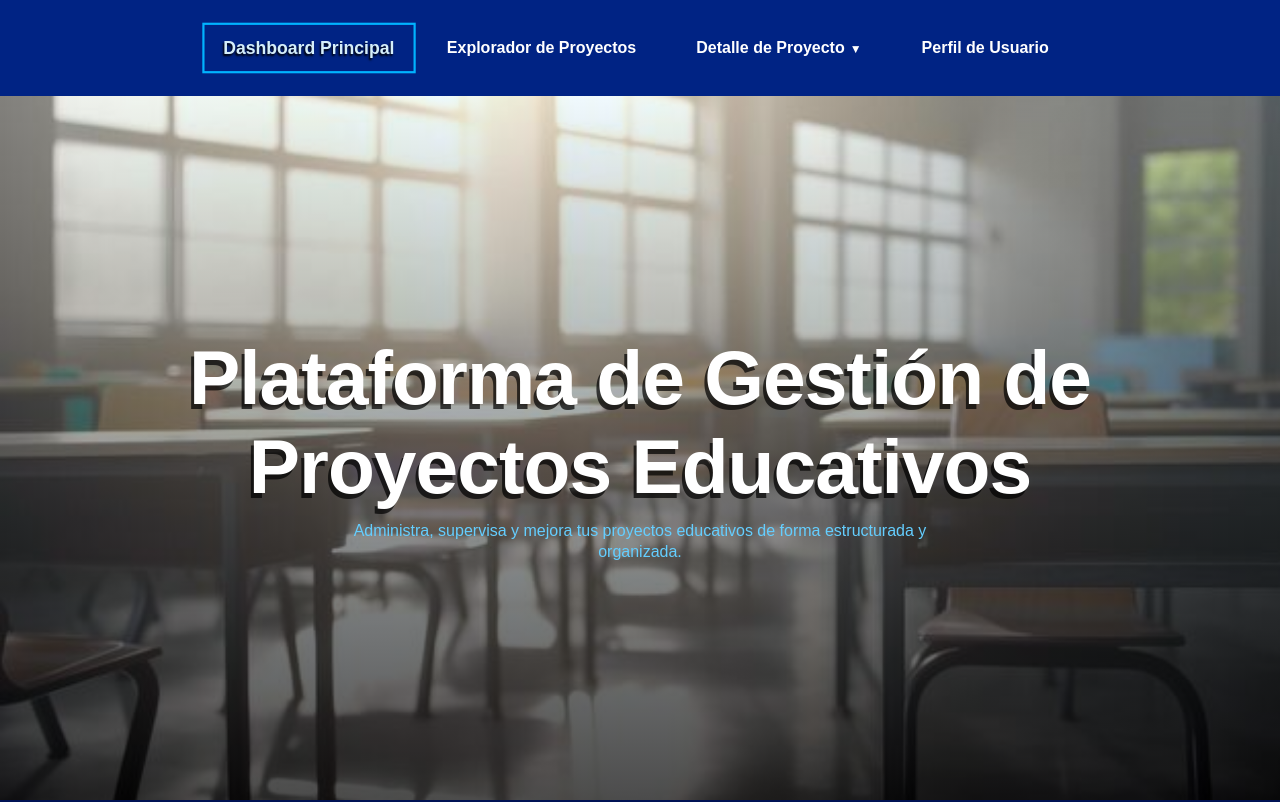
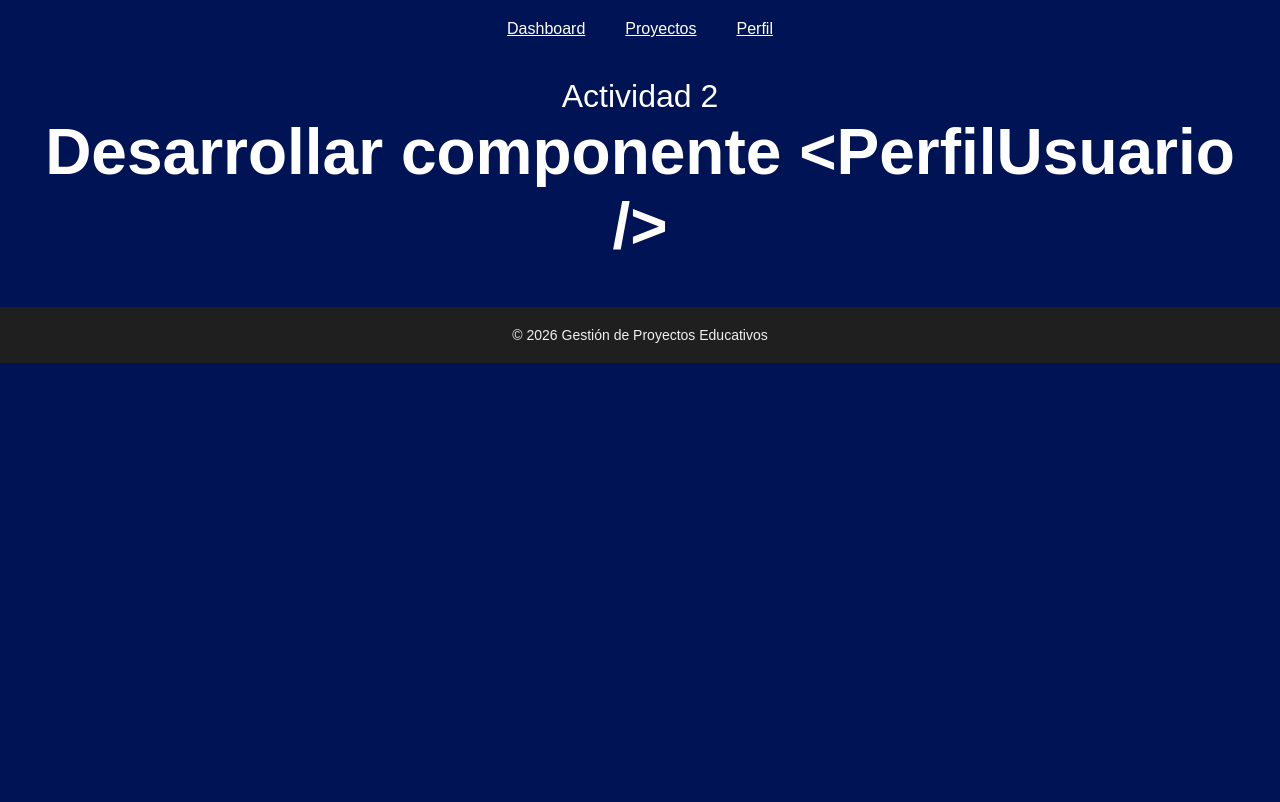
Before and after one commit to alexanderlobo20/pv_tp3_grupo9, a React (Vite) app: page /perfil in a window 1280 px wide. Shown: the top 802 px of the page. Built offline with nearby package versions, Linux system fonts and the light colour scheme.

Commit message:
feat: integrar react-router-dom

```diff
--- a/package.json
+++ b/package.json
@@ -11,7 +11,8 @@
   },
   "dependencies": {
     "react": "^19.2.6",
-    "react-dom": "^19.2.6"
+    "react-dom": "^19.2.6",
+    "react-router-dom": "^7.17.0"
   },
   "devDependencies": {
     "@eslint/js": "^10.0.1",
--- a/src/App.jsx
+++ b/src/App.jsx
@@ -1,15 +1,35 @@
-/* import './App.css'; */
 import './css/style.css';
 import Header from './components/Header';
 import ListaProyectos from './components/ListaProyectos';
 import Footer from './components/Footer';
+import { BrowserRouter, Routes, Route, NavLink, Link } from 'react-router-dom';
+import Dashboard from './components/Dashboard';
+import PerfilUsuario from './components/PerfilUsuario';
 
 function App() {
   return (
     <>
-      <Header />
-      <ListaProyectos />
-      <Footer />
+      <BrowserRouter>
+        {/* <Header /> */}
+        <nav style={{ textAlign: 'center', margin: '20px' }}>
+          <NavLink to='/'></NavLink>
+          <NavLink to='/dashboard' style={{ color: 'white', margin: '0 20px' }}>Dashboard</NavLink>
+          <NavLink to='/proyectos' style={{ color: 'white', margin: '0 20px' }}>Proyectos</NavLink>
+          {/* <NavLink to="proyectos/:id" style={{ color: 'white' }}>Proyectos</NavLink> */}
+          <NavLink to='/perfil' style={{ color: 'white', margin: '0 20px' }}>Perfil</NavLink>
+        </nav>
+        <main>
+
+        <Routes>
+          <Route path='/' element={<Dashboard />} />
+          <Route path='/dashboard' element={<Dashboard />} />
+          <Route path='/proyectos' element={<ListaProyectos />} />
+          <Route path='/proyectos/:id' element={<ListaProyectos />} />
+          <Route path='/perfil' element={<PerfilUsuario/>} />
+        </Routes>
+        </main>
+        <Footer />
+      </BrowserRouter>
     </>
   );
 }
--- /dev/null
+++ b/src/components/Dashboard.jsx
@@ -0,0 +1,19 @@
+import React from 'react';
+
+function Dashboard() {
+  return (
+    <div
+      style={{
+        color: 'white',
+        fontSize: '2rem',
+        textAlign: 'center',
+        padding: '20px',
+      }}
+    >
+      <p>Actividad 2</p>
+      <h1>{'Desarrollar componente <Dashboard />'}</h1>
+    </div>
+  );
+}
+
+export default Dashboard;
--- /dev/null
+++ b/src/components/PerfilUsuario.jsx
@@ -0,0 +1,19 @@
+import React from 'react';
+
+function PerfilUsuario() {
+  return (
+    <div
+      style={{
+        color: 'white',
+        fontSize: '2rem',
+        padding: '20px',
+        textAlign: 'center',
+      }}
+    >
+      <p>Actividad 2</p>
+      <h1>{'Desarrollar componente <PerfilUsuario />'}</h1>
+    </div>
+  );
+}
+
+export default PerfilUsuario;
```
Also changed, not shown: 1 other file (tests, documents, lock files or other folders).
